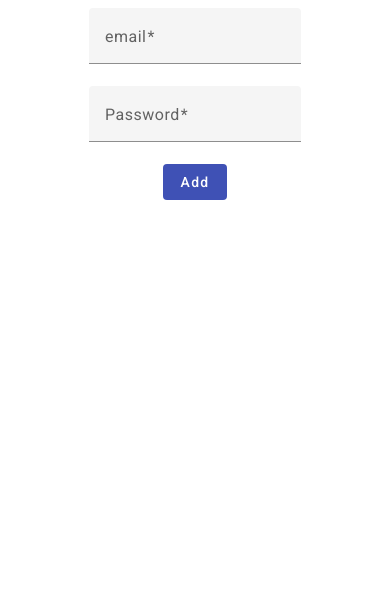
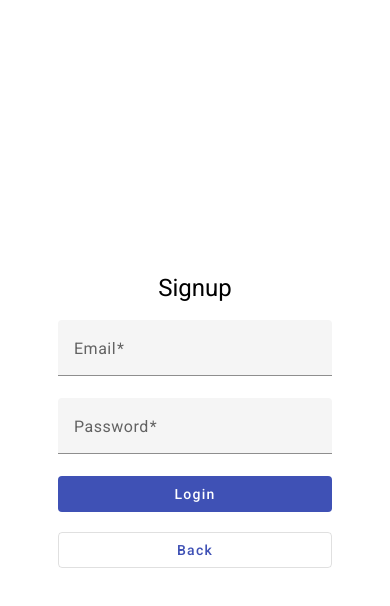
Before and after one commit to valtoscano95/budget, an Angular app: page /login in a window 390 px wide. Shown: the top 606 px of the page. Built offline with nearby package versions, Linux system fonts and the light colour scheme.

Commit message:
adapted login and home for mobile

```diff
--- a/src/app/components/home/home.component.css
+++ b/src/app/components/home/home.component.css
@@ -1,6 +1,6 @@
+
 button{
     width: 150px;
-    margin: 0 10px;
 }
 
 section{
@@ -9,3 +9,26 @@ section{
     flex-flow: column;
     justify-content: center;
 }
+
+.mobile{
+    display: none;
+}
+
+.primary-color{
+    color: var(--primary-color);
+}
+
+@media only screen and (max-width:480px){
+    .mobile{
+        display: block;
+    }
+    .buttons{
+        display: flex;
+        flex-flow: column;
+    }
+
+    .buttons button{
+        margin-bottom: 20px;
+        width: 100%;
+    }
+}
--- a/src/app/components/home/home.component.html
+++ b/src/app/components/home/home.component.html
@@ -1,7 +1,7 @@
 <section>
-    <h1>Welcome to the Budget App</h1>
-    <div class="example-button-row">
-        <button routerLink="/login" mat-flat-button color="primary">Login</button>
-        <button routerLink="/signup" mat-stroked-button color="primary">Sign up</button>
+    <h1>Welcome to the <br class="mobile"> <span class="primary-color"><strong>Budget App</strong></span></h1>
+    <div class="buttons">
+        <button routerLink="/login" (click)="login()" mat-flat-button color="primary">Login</button>
+        <button routerLink="/signup" (click)="signup()" mat-stroked-button color="primary">Sign up</button>
     </div>
 </section>
--- a/src/app/components/home/home.component.ts
+++ b/src/app/components/home/home.component.ts
@@ -1,10 +1,21 @@
 import { Component } from '@angular/core';
+import { Subscription } from 'rxjs';
+import { AuthenticationService } from 'src/app/services/authentication.service';
 
 @Component({
   selector: 'home-container',
   templateUrl: './home.component.html',
   styleUrls: ['./home.component.css']
 })
-export class HomeComponent {
+export class HomeComponent{
 
+  constructor(private authenticationService: AuthenticationService){}
+
+  login(){
+    this.authenticationService.activateLogin();
+  }
+
+  signup(){
+    this.authenticationService.activateSignUp();
+  }
 }
--- a/src/app/components/login/login.component.css
+++ b/src/app/components/login/login.component.css
@@ -0,0 +1,50 @@
+button{
+    width: 160px;
+}
+
+section{
+    height: 100vh;
+    display: flex;
+    flex-flow: column;
+    justify-content: center;
+}
+
+.margin-auto{
+    margin: 0 auto;
+}
+
+.full-width{
+    width: 100%;
+}
+
+.login-signup-form{
+    margin: 0 auto;
+    width: 350px;
+    /* display: flex;
+    align-items: center;
+    justify-content: center;
+    flex-flow: column; */
+}
+
+.login-signup-button{
+    display: flex;
+    justify-content: space-between;
+}
+
+@media only screen and (max-width: 480px) {
+    .login-signup-form{
+        max-width: 100%;
+    }
+
+    .login-signup-button{
+        display: flex;
+        flex-flow: column;
+        align-items: center;
+    }
+
+    .login-signup-button button{
+        margin-bottom: 20px;
+        width: 100%;
+    }
+
+}
--- a/src/app/components/login/login.component.html
+++ b/src/app/components/login/login.component.html
@@ -1,15 +1,15 @@
-
-<!-- login form -->
+<section>
+    <h1>{{(isLogin)?'Login':'Signup'}}</h1>
+    <!-- login/signup form -->
     <form [formGroup]="LoginForm" (ngSubmit)="onSubmit()">
-
-    <div class="displayFlex">
+        <div class="login-signup-form">
             <!-- email -->
-        <div class="form-input-container">
+            <div class="form-input margin-auto">
                 <mat-form-field class="full-width">
-                <mat-label>email</mat-label>
+                    <mat-label>Email</mat-label>
                     <input
                     matInput
-                placeholder="100"
+                    placeholder="example@email.com"
                     type="email"
                     name="email"
                     id="email"
@@ -19,7 +19,7 @@
             </div>
 
             <!-- expense name -->
-        <div class="form-input-container">
+            <div class="form-input margin-auto">
                 <label for="password"></label>
                 <mat-form-field class="full-width">
                     <mat-label>Password</mat-label>
@@ -34,18 +34,12 @@
                 </mat-form-field>
             </div>
 
+            <!-- buttons -->
+            <div class="login-signup-button">
+                <button routerLink="/dashboard" type="submit" mat-flat-button color="primary" [disabled]="false">Login</button>
+                <button routerLink="/" type="button" mat-stroked-button color="primary">Back</button>
             </div>
-
-    <div class="displayFlex">
-        <!-- submit button -->
-        <div>
-            <!-- <button class="form-button" type="button" mat-stroked-button color="primary" (click)="onCancel()">Cancel</button> -->
-            <button class="form-button" type="submit" mat-flat-button color="primary" [disabled]="false">Add</button>
-
-        </div>
-        <!-- <div>
-            <button class="form-button" type="button" mat-flat-button color="primary" (click)="onDone()">Done</button>
-        </div> -->
         </div>
 
     </form>
+</section>
--- a/src/app/components/login/login.component.ts
+++ b/src/app/components/login/login.component.ts
@@ -1,21 +1,37 @@
-import { Component } from '@angular/core';
+import { Component, Input, OnDestroy, OnInit } from '@angular/core';
 import { FormControl, FormGroup, Validators } from '@angular/forms';
+import { Subscription } from 'rxjs';
+import { AuthenticationService } from 'src/app/services/authentication.service';
 
 @Component({
   selector: 'app-login',
   templateUrl: './login.component.html',
   styleUrls: ['./login.component.css']
 })
-export class LoginComponent {
+export class LoginComponent implements OnInit, OnDestroy {
+
+  constructor(private authService: AuthenticationService){}
+  isLogin:boolean;
+  isLoginSubscription: Subscription;
+  title = 'Login';
 
   LoginForm = new FormGroup({
-    email: new FormControl('', Validators.required),
-    password: new FormControl(null, Validators.required),
-
+    email: new FormControl('', [Validators.required, Validators.email]),
+    password: new FormControl(null, [Validators.required, Validators.min(8)]),
   });
 
   onSubmit(){
 
   }
 
+  ngOnInit(): void {
+    this.isLoginSubscription = this.authService.isLogin.subscribe((item)=>{
+      this.isLogin = item;
+    })
+  }
+
+  ngOnDestroy(): void {
+    this.isLoginSubscription.unsubscribe();
+  }
+
 }
```
Lines whose indentation alone changed are shown as unchanged.
